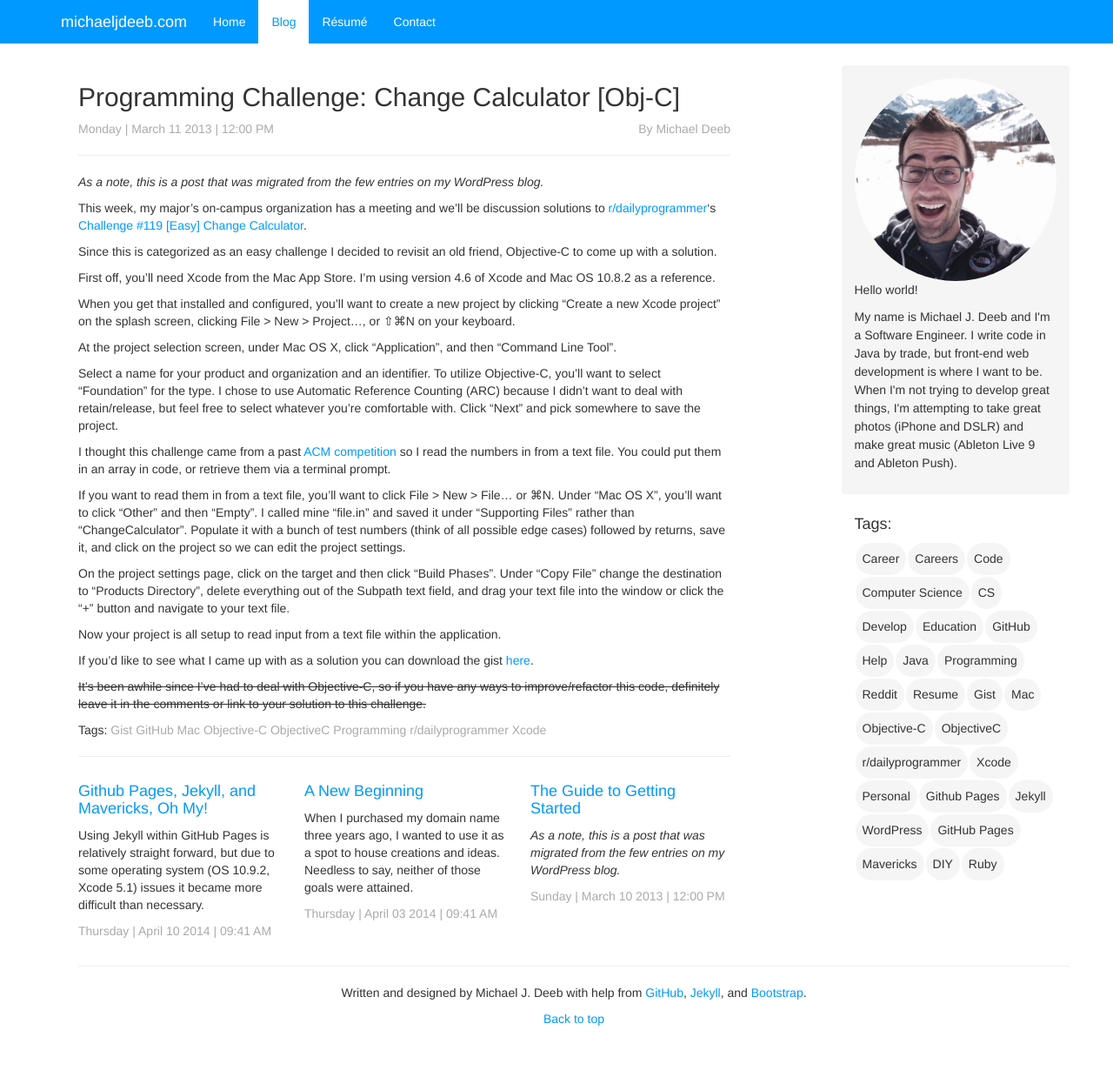
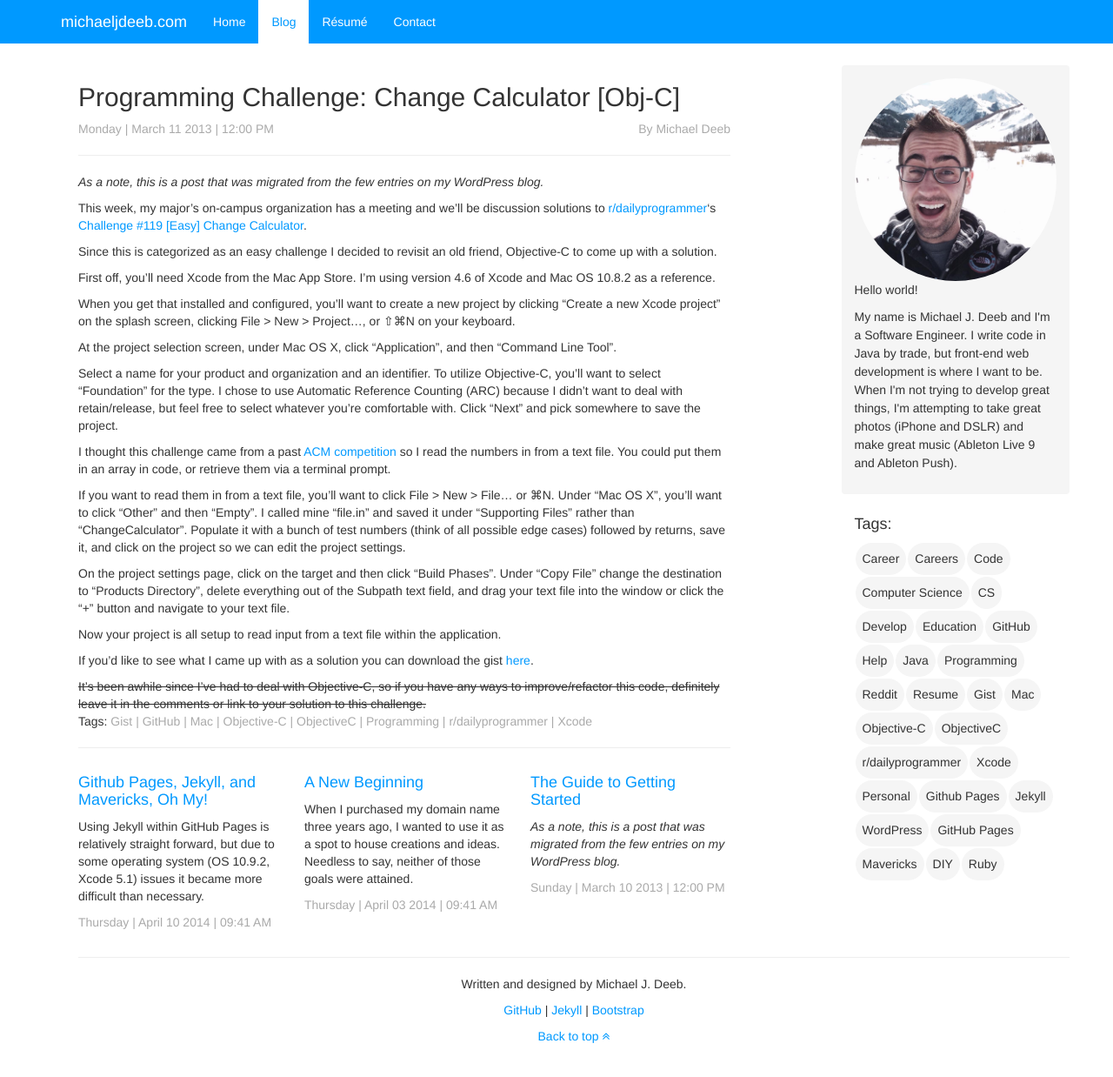
Before and after one commit to michaeljdeeb/old-bootstrap-website, a Jekyll site: the page built from _posts/2013-03-11-migrated-programming-challenge-change-calculator.markdown, in a window 1280 px wide and 1286 px high. Shown: the top 1238 px of the window at 87% size. Built offline with Jekyll 4.4.1, drawn with Linux system fonts in a browser that asks for light colours; nearby versions of some CDN libraries; Markdown is read by kramdown in place of the engine named in the settings; comment, search, counter and statistics services are not loaded.

Commit message:
Stylistic changes, corrected some markdown commands that Jekyll doesn't respond to in older posts.

```diff
--- a/_includes/footer.html
+++ b/_includes/footer.html
@@ -1,12 +1,14 @@
 <div class="footer text-center">
     <hr>
     <p>
-        Written and designed by Michael J. Deeb with help from
-        <a href="https://github.com">GitHub</a>,
-        <a href="http://jekyllrb.com">Jekyll</a>, and
-        <a href="http://getbootstrap.com/">Bootstrap</a>.
+        Written and designed by Michael J. Deeb.
     </p>
     <p>
-        <a href="#">Back to top</a>
+        <a href="https://github.com">GitHub</a> |
+        <a href="http://jekyllrb.com">Jekyll</a> |
+        <a href="http://getbootstrap.com/">Bootstrap</a>
+    </p>
+    <p>
+        <a href="#">Back to top <i class="fa fa-angle-double-up"></i></a>
     </p>
 </div>
--- a/_includes/header.html
+++ b/_includes/header.html
@@ -65,5 +65,6 @@
             m=s.getElementsByTagName(o)[0];a.async=1;a.src=g;m.parentNode.insertBefore(a,m)
             })(window,document,'script','//www.google-analytics.com/analytics.js','ga');
             ga('create', 'UA-49663508-1', 'michaeljdeeb.com');
+            ga('require', 'displayfeatures');
             ga('send', 'pageview');
         </script>
--- a/_layouts/post.html
+++ b/_layouts/post.html
@@ -19,7 +19,11 @@ layout: default
     <p>Tags:
     <span class="meta">
         {% for tag in page.tags %}
-            {{ tag }}
+            {% if forloop.last%}
+                {{ tag }}
+            {% else %}
+                {{ tag }} |
+            {% endif %}
         {% endfor %}
     </span>
     </p>
--- a/_posts/2013-03-10-migrated-guide-to-getting-started.markdown
+++ b/_posts/2013-03-10-migrated-guide-to-getting-started.markdown
@@ -39,6 +39,6 @@ However, not everybody has time time to sit down and start in on something new.
 - Go back and comment your code
 - Determine edge cases and write tests accordingly
 
-~~If you have any tools that have helped you succeed as a programmer, please tell me about them in the comments.~~ I’m always looking for new ways to learn.
+<s>If you have any tools that have helped you succeed as a programmer, please tell me about them in the comments.</s> I’m always looking for new ways to learn.
 
 01000111011011110110111101100100001000000110110001110101011000110110101100100001
--- a/_posts/2013-03-11-migrated-programming-challenge-change-calculator.markdown
+++ b/_posts/2013-03-11-migrated-programming-challenge-change-calculator.markdown
@@ -32,4 +32,4 @@ Now your project is all setup to read input from a text file within the applicat
 
 If you’d like to see what I came up with as a solution you can download the gist [here](https://gist.github.com/michaeljdeeb/5131772).
 
-~~It’s been awhile since I’ve had to deal with Objective-C, so if you have any ways to improve/refactor this code, definitely leave it in the comments or link to your solution to this challenge.~~
+<s>It’s been awhile since I’ve had to deal with Objective-C, so if you have any ways to improve/refactor this code, definitely leave it in the comments or link to your solution to this challenge.</s>
```
Also changed, not shown: blog/index.html (+8 -1 lines).
